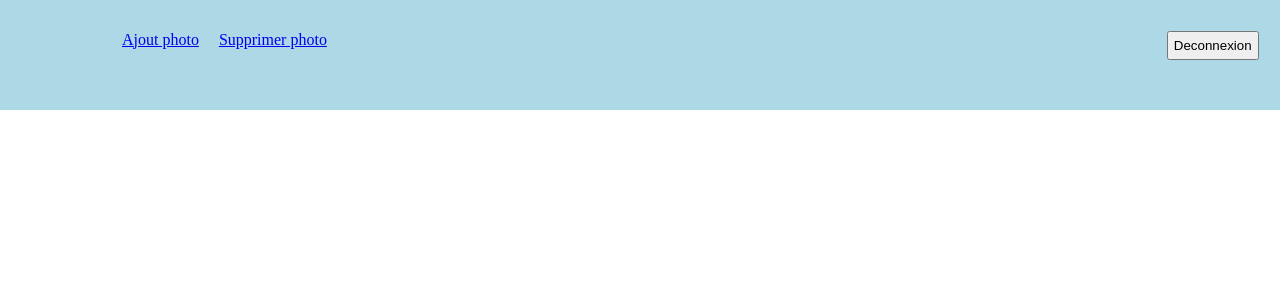
After one commit to mickael-danjoux/site_php, a PHP site: page /administrateurAjout.php in a window 1280 px wide. The commit adds this page. Shown: the top 300 px of the page. Run offline with PHP 8.4, Linux system fonts and the light colour scheme; the visitor is signed in with stand-in values (Sample User, id 1).

Commit message:
Ajout des pages Admin (et les modifications pour sécuriser)

```diff
--- /dev/null
+++ b/administrateurAjout.php
@@ -0,0 +1,37 @@
+<?php
+	session_start();
+
+	require_once('form.php');
+
+	if(!isset($_SESSION['admin']) || $_SESSION['admin'] == 0){
+		header('Location: index.php');
+	}
+?>
+<!DOCTYPE html>
+<html>
+<head>
+	<title></title>
+	<link rel="stylesheet" type="text/css" href="style.css">
+</head>
+<body>
+	<div id="bandeau">
+		<?php
+			//On regarde si on a un message d'erreur
+			if(isset($_GET['message'])){
+				echo $_GET['message'];
+			}
+		?>
+			<ul id="menu_admin">
+				<li><a href="administrateurAjout.php">Ajout photo</a></li>
+				<li><a href="administrateurSuppr.php">Supprimer photo</a></li>
+			</ul>
+
+		<?php
+			//Formulaire de déconnexion
+				$form_deconnexion = new form("deconnexion","deconnexion.php","post");
+				$form_deconnexion->setsubmit("validerdeconnexion","Deconnexion");
+				$form_deconnexion->getform();
+		?>
+	</div>
+</body>
+</html>
--- a/form_connexion.php
+++ b/form_connexion.php
@@ -38,7 +38,7 @@
 
 				//Vérification si l'utilisateur est administrateur ou pas
 				if($_SESSION['admin']){
-					header("Location: admin.php");
+					header("Location: administrateurAjout.php");
 				}
 				else{
 					header("Location: index.php");
--- a/style.css
+++ b/style.css
@@ -65,3 +65,21 @@ div.image{
 	float: left;
 	margin: 10px;
 }
+
+a#inscription{
+	float: right;
+	margin-right: 1.5%;
+	margin-top: 0.5%;
+}
+
+ul#menu_admin li {
+	display : inline;
+	padding : 0 0.5em;
+}
+
+ul#menu_admin {
+	list-style-type : none;
+	float: left;
+	margin-top: 2%;
+	margin-left: 5%;
+}
```
Also changed, not shown: administrateur.php (deleted, +0 -17 lines), administrateurSuppr.php (added, +37 -0 lines), index.php (+8 -0 lines).
